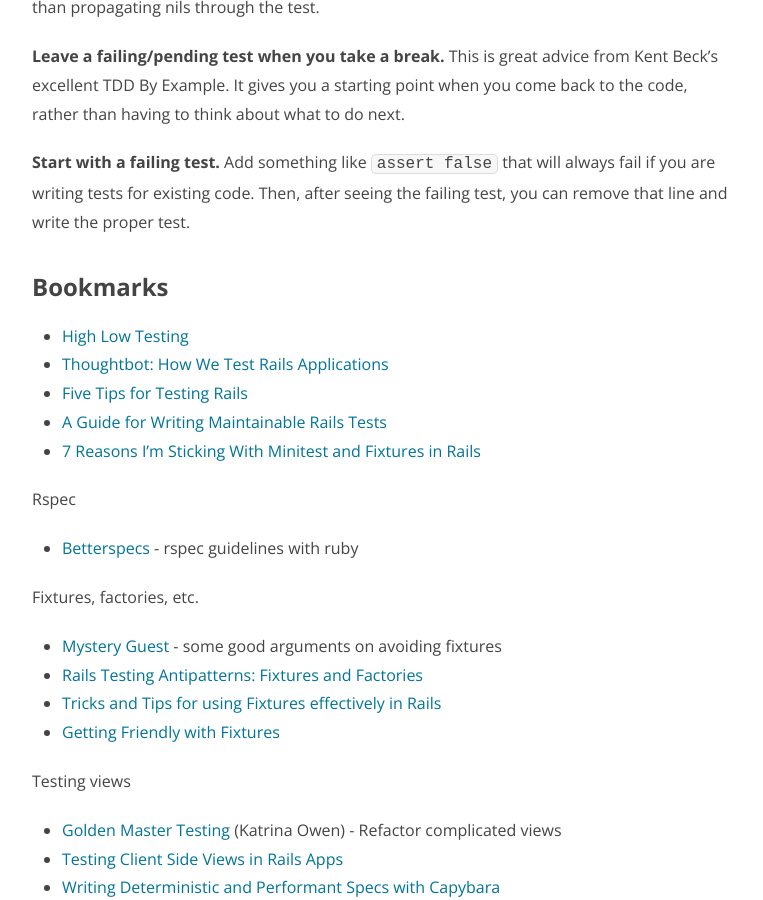
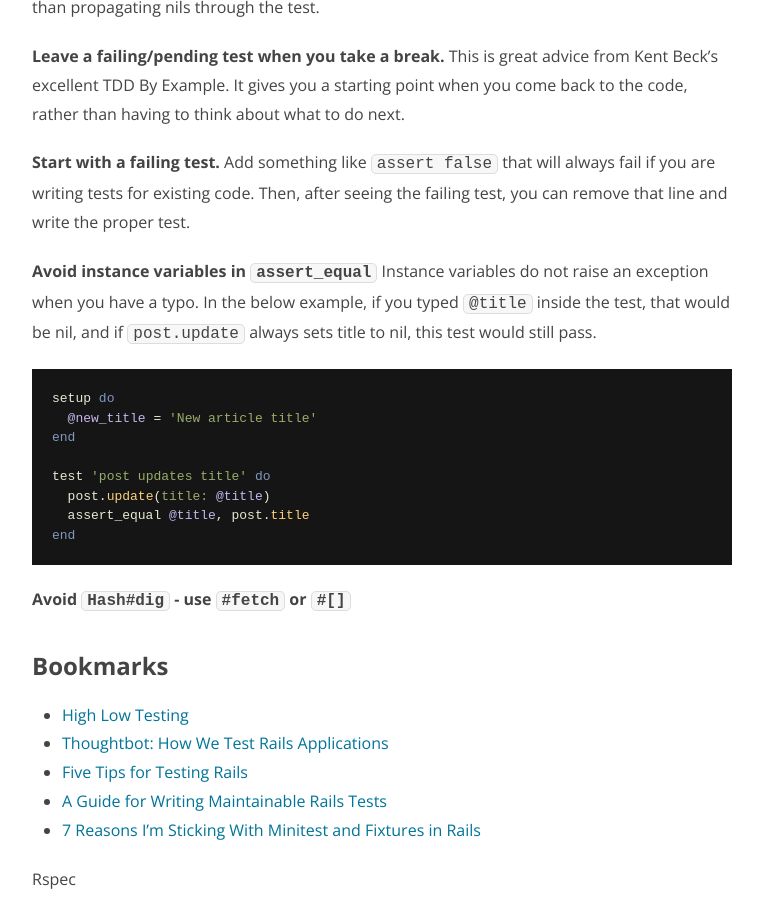
Before and after one commit to nithinbekal/nithinbekal.github.io, a Jekyll site: the page built from notes/rails-testing.md, in a window 1280 px wide and 900 px high, scrolled down 1684 px. Shown: the whole window, without its empty margins (258-1021 px from the left). Built offline with Jekyll 4.4.1, drawn with Linux system fonts in a browser that asks for light colours.

Commit message:
Add testing notes

```diff
--- a/notes/rails-testing.md
+++ b/notes/rails-testing.md
@@ -86,6 +86,28 @@
 Then, after seeing the failing test,
 you can remove that line and write the proper test.
 
+**Avoid instance variables in `assert_equal`**
+Instance variables do not raise an exception
+when you have a typo.
+In the below example,
+if you typed `@title` inside the test,
+that would be nil,
+and if `post.update` always sets title to nil,
+this test would still pass.
+
+{% highlight ruby %}
+setup do
+  @new_title = 'New article title'
+end
+
+test 'post updates title' do
+  post.update(title: @title)
+  assert_equal @title, post.title
+end
+{% endhighlight %}
+
+**Avoid `Hash#dig` - use `#fetch` or `#[]`**
+
 ## Bookmarks
 
 - [High Low Testing](http://mikepackdev.com/blog_posts/39-high-low-testing)
```
Also changed, not shown: notes/rails.md (+7 -0 lines), notes/ruby.md (+5 -0 lines).
